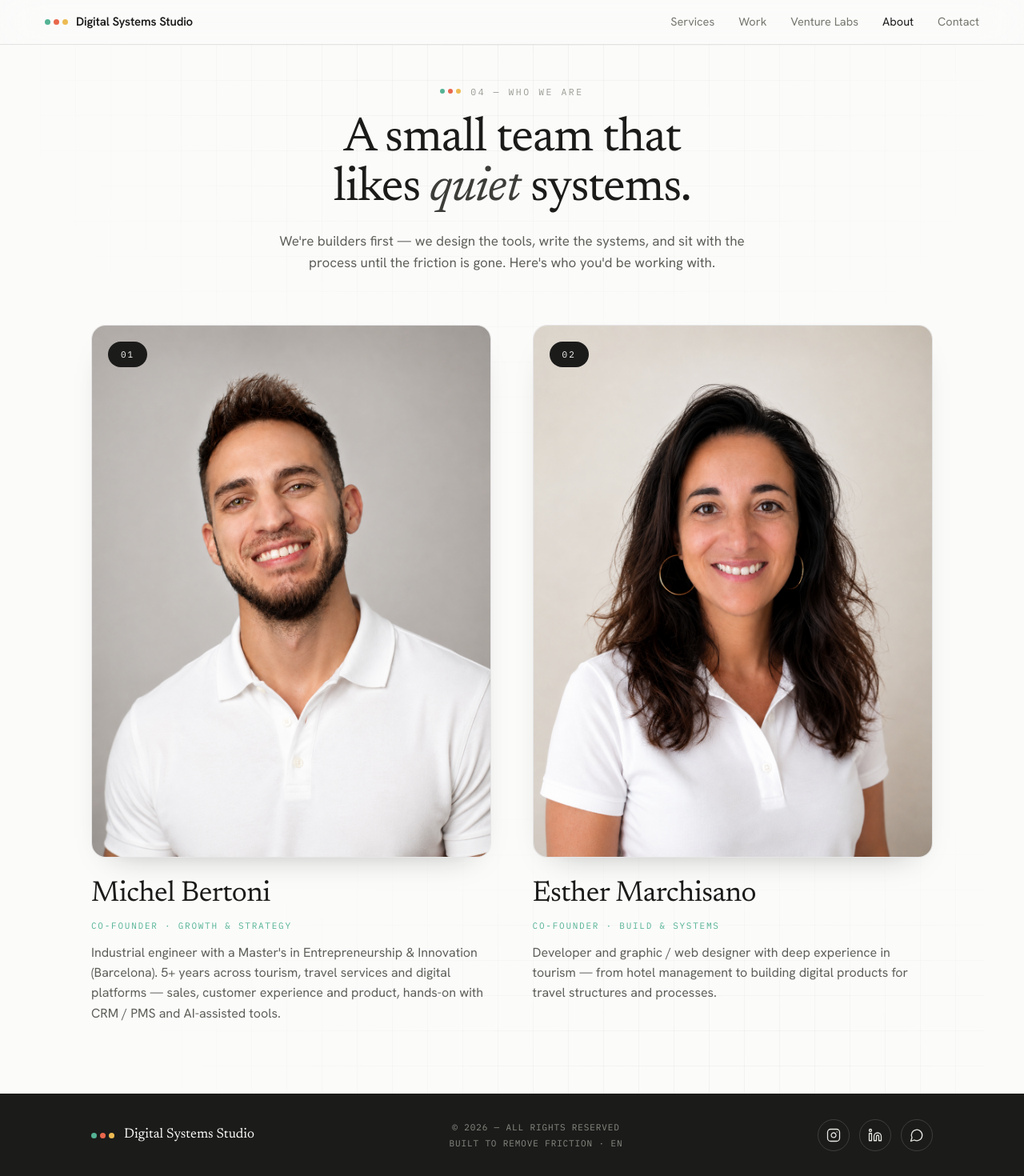
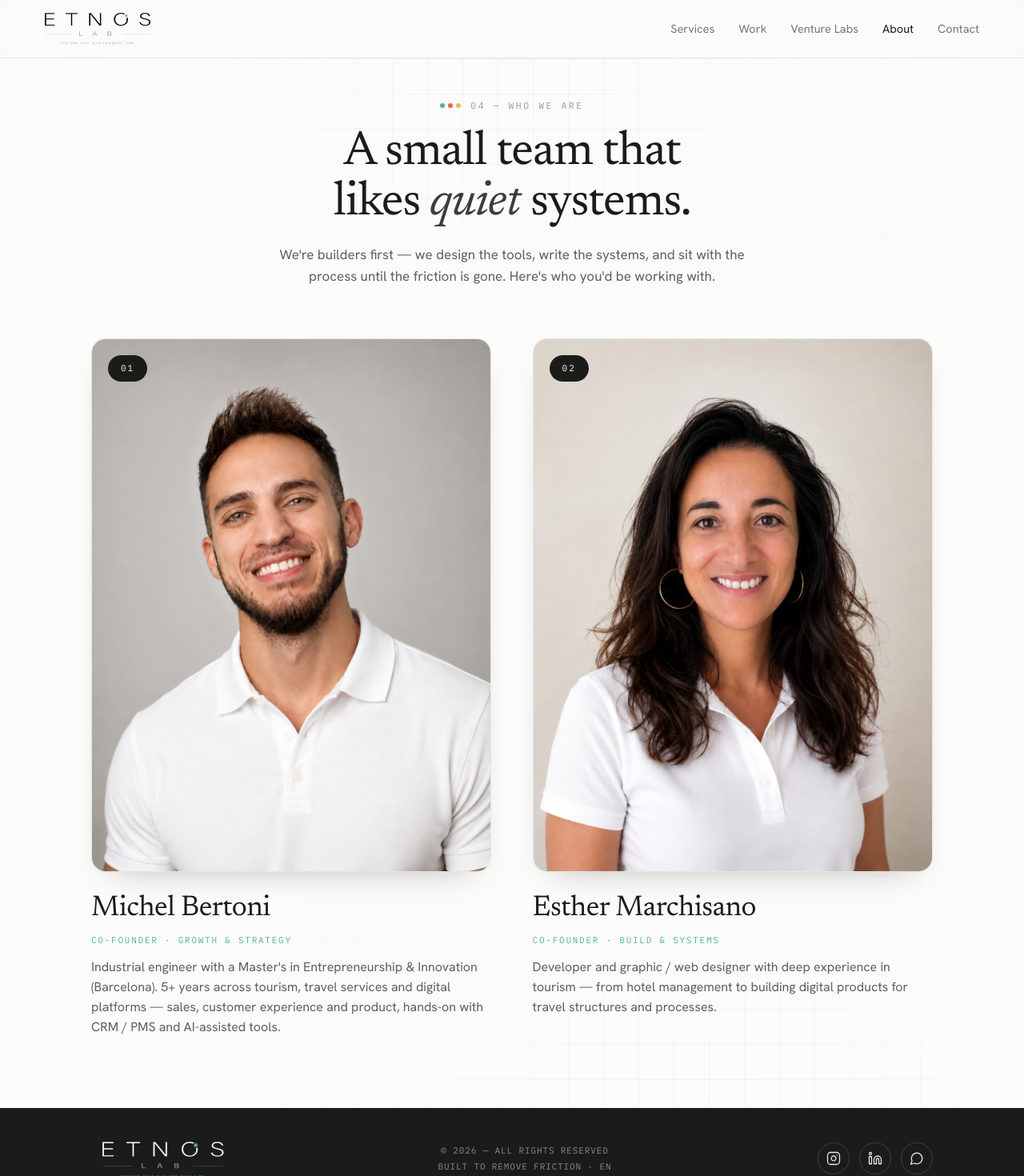
Before and after one commit to marchisanoester/digitalsystemlab, a Next.js app: page /about in a window 1280 px wide. Shown: the top 1470 px of the page at 80% size. Built offline with nearby package versions, Linux system fonts and the light colour scheme.

Commit message:
Update Etnos Lab branding

```diff
--- a/app/layout.tsx
+++ b/app/layout.tsx
@@ -2,7 +2,7 @@ import type { Metadata } from "next";
 import "./globals.css";
 
 export const metadata: Metadata = {
-  title: "Digital Systems Studio",
+  title: "ETNOS LAB",
   description: "Simple digital systems, automations, tools and small software.",
 };
 
--- a/app/posta/page.tsx
+++ b/app/posta/page.tsx
@@ -1,7 +1,7 @@
 import { PostaInbox } from "./posta-inbox";
 
 export const metadata = {
-  title: "Posta | Digital Systems Studio",
+  title: "Posta | ETNOS LAB",
 };
 
 export default function PostaPage() {
--- /dev/null
+++ b/components/brand-logo.tsx
@@ -0,0 +1,23 @@
+import { siteConfig } from "@/lib/site-config";
+
+type BrandLogoProps = {
+  variant?: "nav" | "footer";
+};
+
+export function BrandLogo({ variant = "nav" }: BrandLogoProps) {
+  const isFooter = variant === "footer";
+  const size =
+    isFooter
+      ? "h-auto w-[176px] max-[600px]:w-[164px]"
+      : "h-auto w-[132px] max-[420px]:w-[116px]";
+
+  return (
+    <img
+      src={isFooter ? siteConfig.logo.footerSrc : siteConfig.logo.src}
+      alt={siteConfig.name}
+      width={isFooter ? siteConfig.logo.footerWidth : siteConfig.logo.width}
+      height={isFooter ? siteConfig.logo.footerHeight : siteConfig.logo.height}
+      className={size}
+    />
+  );
+}
--- a/components/footer.tsx
+++ b/components/footer.tsx
@@ -1,6 +1,6 @@
 import { Instagram, Linkedin, MessageCircle } from "lucide-react";
 import Link from "next/link";
-import { BrandDots } from "@/components/brand-dots";
+import { BrandLogo } from "@/components/brand-logo";
 import { dictionary } from "@/lib/dictionaries/en";
 import { siteConfig } from "@/lib/site-config";
 
@@ -14,9 +14,8 @@ export function Footer() {
   return (
     <footer className="bg-ink text-[#d9d9d4]">
       <div className="mx-auto flex max-w-[1180px] flex-wrap items-center justify-between gap-5 px-[clamp(20px,5vw,64px)] py-8 max-[600px]:flex-col max-[600px]:text-center">
-        <Link href="/" className="flex items-center gap-3">
-          <BrandDots />
-          <span className="font-serif text-[17px] text-bg">{siteConfig.name}</span>
+        <Link href="/" className="flex items-center">
+          <BrandLogo variant="footer" />
         </Link>
         <div className="text-center font-mono text-[11px] uppercase tracking-[0.08em] text-[#8a8a83]">
           <div>{dictionary.footer.rights}</div>
--- a/components/reference-landing.tsx
+++ b/components/reference-landing.tsx
@@ -197,10 +197,8 @@ export function ReferenceLanding() {
           backdrop-filter: blur(12px);
           border-bottom: 1px solid var(--line);
         }
-        .topnav .brand { display: flex; align-items: center; gap: 10px; margin-right: auto; cursor: pointer; }
-        .topnav .bd, .footer .bd { display: flex; gap: 4px; }
-        .topnav .bd span, .footer .bd span { width: 7px; height: 7px; border-radius: 50%; }
-        .topnav .nm { font-weight: 600; font-size: 15px; letter-spacing: -0.01em; white-space: nowrap; }
+        .topnav .brand { display: flex; align-items: center; margin-right: auto; cursor: pointer; }
+        .brand-logo { display: block; width: 132px; height: auto; }
         .topnav .links { display: flex; align-items: center; gap: 30px; }
         .topnav a, .topnav button.linkish {
           font-size: 14.5px;
@@ -269,6 +267,9 @@ export function ReferenceLanding() {
           .topnav .links { display: none; }
           .burger { display: flex; }
         }
+        @media (max-width: 420px) {
+          .brand-logo { width: 116px; }
+        }
         iframe.sec { display: block; width: 100%; border: 0; background: var(--bg); }
         iframe#s-hero { height: 100vh; height: 100svh; }
         .footer { background: var(--ink); color: #d9d9d4; }
@@ -282,8 +283,8 @@ export function ReferenceLanding() {
           max-width: 1180px;
           margin: 0 auto;
         }
-        .footer .left { display: flex; align-items: center; gap: 11px; }
-        .footer .nm { font-family: "Newsreader", serif; font-size: 17px; color: #fbfbfa; }
+        .footer .left { display: flex; align-items: center; }
+        .footer .brand-logo { width: 176px; }
         .footer .rights { font-family: "IBM Plex Mono", monospace; font-size: 11px; letter-spacing: 0.08em; color: #8a8a83; }
         .footer .socials { display: flex; gap: 12px; }
         .footer .socials a {
@@ -307,12 +308,13 @@ export function ReferenceLanding() {
 
       <nav className="topnav">
         <button type="button" className="brand" onClick={() => go("s-hero")} aria-label="Home">
-          <span className="bd" aria-hidden="true">
-            <span style={{ background: "#54b394" }} />
-            <span style={{ background: "#e9674c" }} />
-            <span style={{ background: "#edbb52" }} />
-          </span>
-          <span className="nm">Digital Systems Studio</span>
+          <img
+            src={siteConfig.logo.src}
+            alt={siteConfig.name}
+            width={siteConfig.logo.width}
+            height={siteConfig.logo.height}
+            className="brand-logo"
+          />
         </button>
         <div className="links">
           <button type="button" className="linkish" onClick={() => go("s-services")}>Services</button>
@@ -357,12 +359,13 @@ export function ReferenceLanding() {
       <footer className="footer">
         <div className="inner">
           <div className="left">
-            <span className="bd" aria-hidden="true">
-              <span style={{ background: "#54b394" }} />
-              <span style={{ background: "#e9674c" }} />
-              <span style={{ background: "#edbb52" }} />
-            </span>
-            <span className="nm">Digital Systems Studio</span>
+            <img
+              src={siteConfig.logo.footerSrc}
+              alt={siteConfig.name}
+              width={siteConfig.logo.footerWidth}
+              height={siteConfig.logo.footerHeight}
+              className="brand-logo"
+            />
           </div>
           <span className="rights">© 2026 — All rights reserved</span>
           <div className="socials">
--- a/components/site-nav.tsx
+++ b/components/site-nav.tsx
@@ -4,9 +4,8 @@ import { Beaker, Briefcase, Layers, Mail, Menu, User, X } from "lucide-react";
 import Link from "next/link";
 import { usePathname } from "next/navigation";
 import { useState } from "react";
-import { BrandDots } from "@/components/brand-dots";
+import { BrandLogo } from "@/components/brand-logo";
 import { dictionary } from "@/lib/dictionaries/en";
-import { siteConfig } from "@/lib/site-config";
 
 const items = [
   { label: dictionary.nav.services, href: "/#services", icon: Layers },
@@ -23,11 +22,8 @@ export function SiteNav() {
   return (
     <>
       <nav className="sticky top-0 z-50 flex items-center gap-6 border-b border-line bg-bg/85 px-[clamp(20px,5vw,56px)] py-4 backdrop-blur-xl">
-        <Link href="/" className="mr-auto flex items-center gap-2.5" onClick={() => setOpen(false)}>
-          <BrandDots />
-          <span className="whitespace-nowrap text-[15px] font-semibold tracking-[-0.01em]">
-            {siteConfig.name}
-          </span>
+        <Link href="/" className="mr-auto flex items-center" onClick={() => setOpen(false)}>
+          <BrandLogo />
         </Link>
         <div className="flex items-center gap-[30px] max-[720px]:hidden">
           {items.map((item) => (
--- a/lib/site-config.ts
+++ b/lib/site-config.ts
@@ -1,5 +1,13 @@
 export const siteConfig = {
-  name: "Digital Systems Studio",
+  name: "ETNOS LAB",
+  logo: {
+    src: "/assets/etnos-lab.png",
+    footerSrc: "/assets/etnos-lab-white.png",
+    width: 922,
+    height: 280,
+    footerWidth: 1072,
+    footerHeight: 384,
+  },
   email: "hello@studio.com",
   whatsappLabel: "+34 647 29 47 03",
   whatsappUrl: "https://wa.me/34647294703",
```
Also changed, not shown: public/assets/etnos-lab-white.png (added), public/assets/etnos-lab.png (added).
